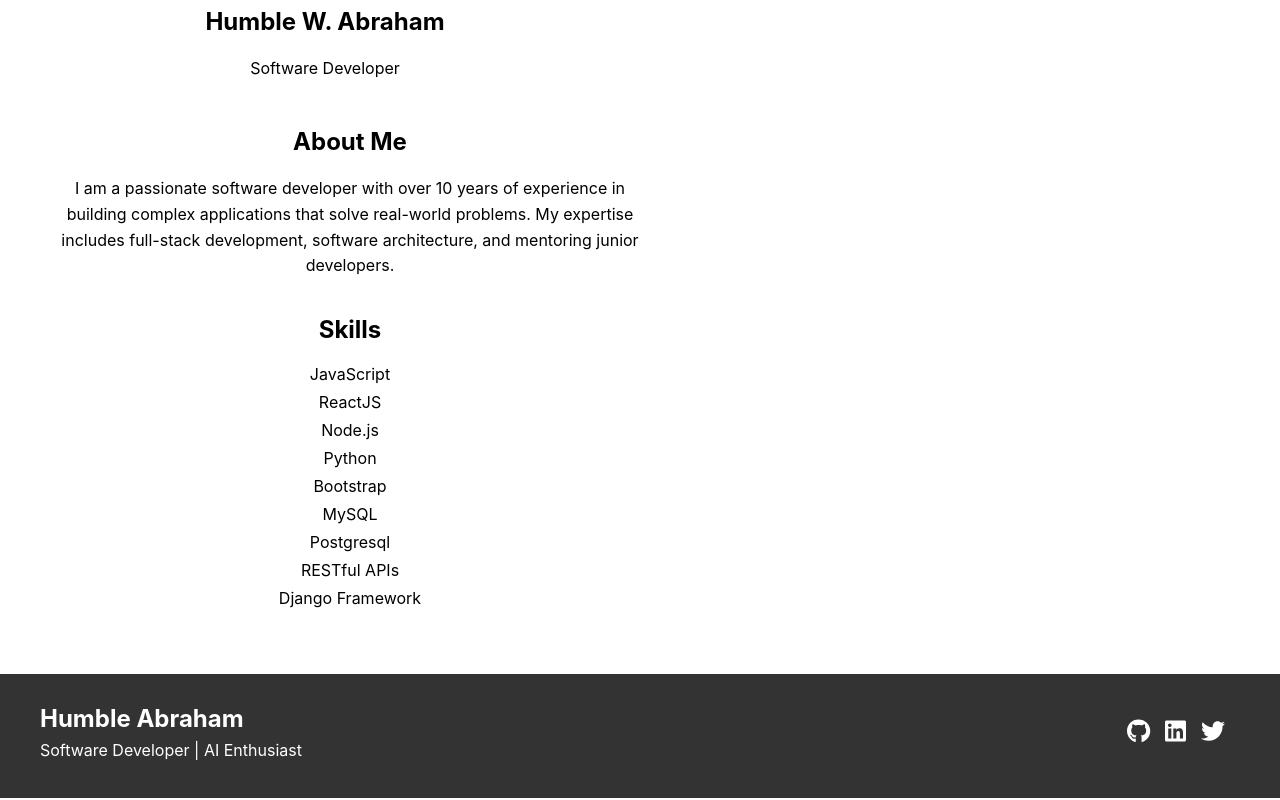
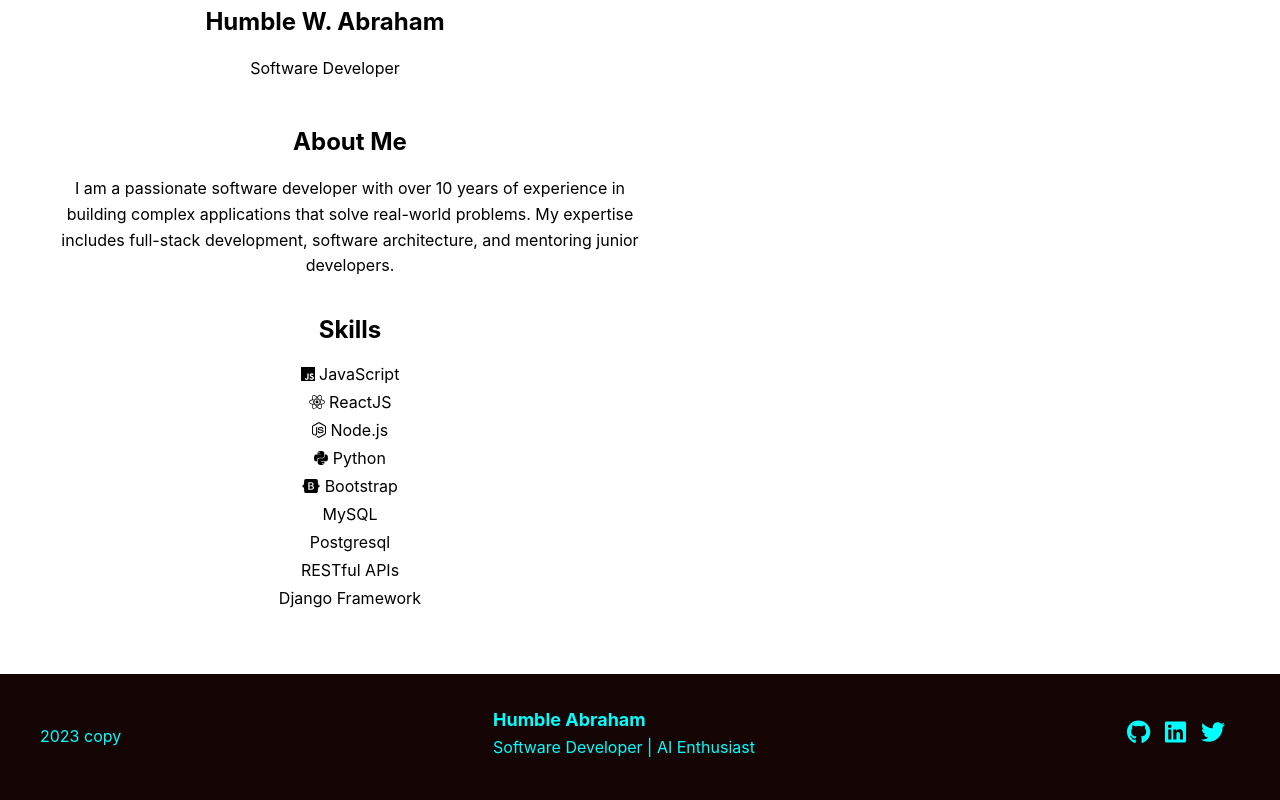
Before and after one commit to HumbleSmarts/my-app, a React (Create React App) app: page /AboutMe in a window 1280 px wide. Shown: the part 598-1398 px from the top of the page. Built offline with nearby package versions, Linux system fonts and the light colour scheme.

Commit message:
modified:   public/index.html 	modified:   src/components/Pages/AboutMe.js 	modified:   src/components/Pages/Footer.js 	new file:   src/components/styles/css/Footer.css 	modified:   src/components/styles/css/Header.css 	modified:   src/components/styles/css/style.css

```diff
--- a/public/index.html
+++ b/public/index.html
@@ -24,7 +24,7 @@
       work correctly both with client-side routing and a non-root public URL.
       Learn how to configure a non-root public URL by running `npm run build`.
     -->
-    <title>React App</title>
+    <title>Humble Portfolio</title>
   </head>
   <body>
     <noscript>You need to enable JavaScript to run this app.</noscript>
--- a/src/components/Pages/AboutMe.js
+++ b/src/components/Pages/AboutMe.js
@@ -1,6 +1,8 @@
 import React from 'react';
 // Import your CSS for styling
 import './../styles/css/style.css';
+import { FontAwesomeIcon } from '@fortawesome/react-fontawesome';
+import { faJs, faReact, faPython, faNodeJs, faBootstrap } from '@fortawesome/free-brands-svg-icons';
 
 
 const AboutMe = () => {
@@ -24,15 +26,15 @@
       <div className="skills-section">
         <h2>Skills</h2>
         <ul>
-          <li>JavaScript</li>
-          <li>ReactJS</li>
-          <li>Node.js</li>
-          <li>Python</li>
-          <li>Bootstrap</li>
-          <li>MySQL</li>
-          <li>Postgresql</li>
-          <li>RESTful APIs</li>
-          <li>Django Framework</li>
+          <li> <FontAwesomeIcon icon={faJs} /> JavaScript </li>
+          <li> < FontAwesomeIcon icon={faReact}/> ReactJS </li>
+          <li> < FontAwesomeIcon icon={faNodeJs}/> Node.js</li>
+          <li> < FontAwesomeIcon icon={faPython}/> Python </li>
+          <li> < FontAwesomeIcon icon={faBootstrap}/> Bootstrap</li>
+          <li> MySQL</li>
+          <li> Postgresql</li>
+          <li> RESTful APIs</li>
+          <li> Django Framework</li>
         </ul>
       </div>
     </div>
--- a/src/components/Pages/Footer.js
+++ b/src/components/Pages/Footer.js
@@ -8,8 +8,15 @@
     <footer className="footer">
       <div className="footer-content">
         <div className="footer-left">
-          <h3>Humble Abraham</h3>
+          <p> 2023 copy</p>
+        </div>
+
+        <div className='footer-center'>
+         <h4>Humble Abraham</h4>
           <p>Software Developer | AI Enthusiast</p>
+
+
+
         </div>
         <div className="footer-right">
           <ul className="social-icons">
--- /dev/null
+++ b/src/components/styles/css/Footer.css
@@ -0,0 +1,39 @@
+.footer {
+    background-color: #333;
+    color: #fff;
+    padding: 30px 0;
+  }
+
+  .footer-content {
+    display: flex;
+    justify-content: space-between;
+    align-items: center;
+    max-width: 1200px;
+    margin: 0 auto;
+    padding: 0 20px;
+  }
+
+  .footer-left h3 {
+    margin: 0;
+    font-size: 24px;
+  }
+
+  .footer-left p {
+    margin: 5px 0;
+  }
+
+  .social-icons {
+    list-style: none;
+    margin: 0;
+    padding: 0;
+    display: flex;
+  }
+
+  .social-icons li {
+    margin-right: 15px;
+  }
+
+  .social-icons a {
+    color: #fff;
+    font-size: 24px;
+  }
--- a/src/components/styles/css/Header.css
+++ b/src/components/styles/css/Header.css
@@ -1,8 +1,8 @@
-  .logo {
+  /* .logo {
 
     color: #12a8f3;
 
-  }
+  } */
 
 /* .sticky {
     background-color: #1b1a2ea9 !important;
@@ -19,7 +19,7 @@
   }
 
   .nav-list a:hover {
-    color: #f39c12;
+    color: aqua;
   }
 
   /* Add media queries for responsiveness */
--- a/src/components/styles/css/style.css
+++ b/src/components/styles/css/style.css
@@ -131,10 +131,11 @@
 /* Footer Section Styling */
 
 .footer {
-  background-color: #333;
-  color: #fff;
+  background-color: #140404;
   padding: 30px 0;
 }
+
+
 
 .footer-content {
   display: flex;
@@ -145,13 +146,33 @@
   padding: 0 20px;
 }
 
-.footer-left h3 {
-  margin: 0;
-  font-size: 24px;
-}
+
+
 
 .footer-left p {
   margin: 5px 0;
+  color: aqua;
+  /* color: #f39c12; */
+  text-decoration: none;
+}
+
+
+.footer-center{
+  margin: 5px 0;
+  color: aqua;
+}
+
+.footer-center h4 {
+  margin: 0;
+  font-size: 18px;
+}
+
+
+
+
+.footer-center p {
+  margin: 5px 0;
+
 }
 
 .social-icons {
@@ -160,12 +181,17 @@
   padding: 0;
   display: flex;
 }
+.social-icons a:hover {
+  color: rgb(255, 255, 255);
+}
+
 
 .social-icons li {
   margin-right: 15px;
+
 }
 
 .social-icons a {
-  color: #fff;
   font-size: 24px;
+  color: aqua;
 }
```
